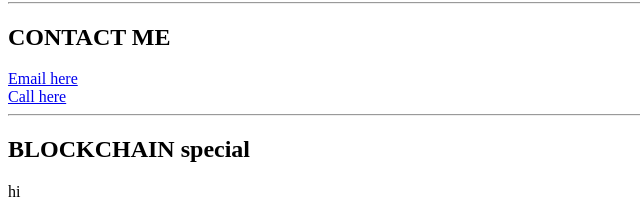
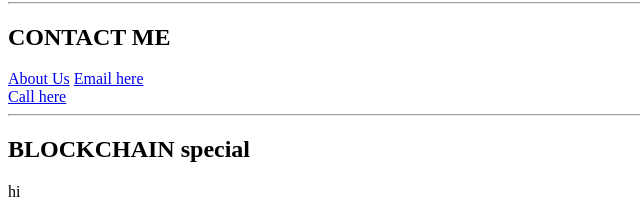
Before and after one commit to BABITA1408/resume, a plain HTML site: page index.html in a window 1280 px wide. Shown: the part 1137-1351 px from the top of the page, 0-640 px from the left. Drawn offline with Linux system fonts and the light colour scheme.

Commit message:
updated index.html

```diff
--- a/index.html
+++ b/index.html
@@ -158,6 +158,7 @@
     <!--footer part starts-->
     <footer>
       <h2 id="6">CONTACT ME</h2>
+      <a href="MY COOL WEBSITE\Resume_\aboutUs.html">About Us</a>
       <a href="mailto:mama070919@gmail.com">Email here</a>
       <br />
       <a href="tel:+917205771408">Call here</a>
```
